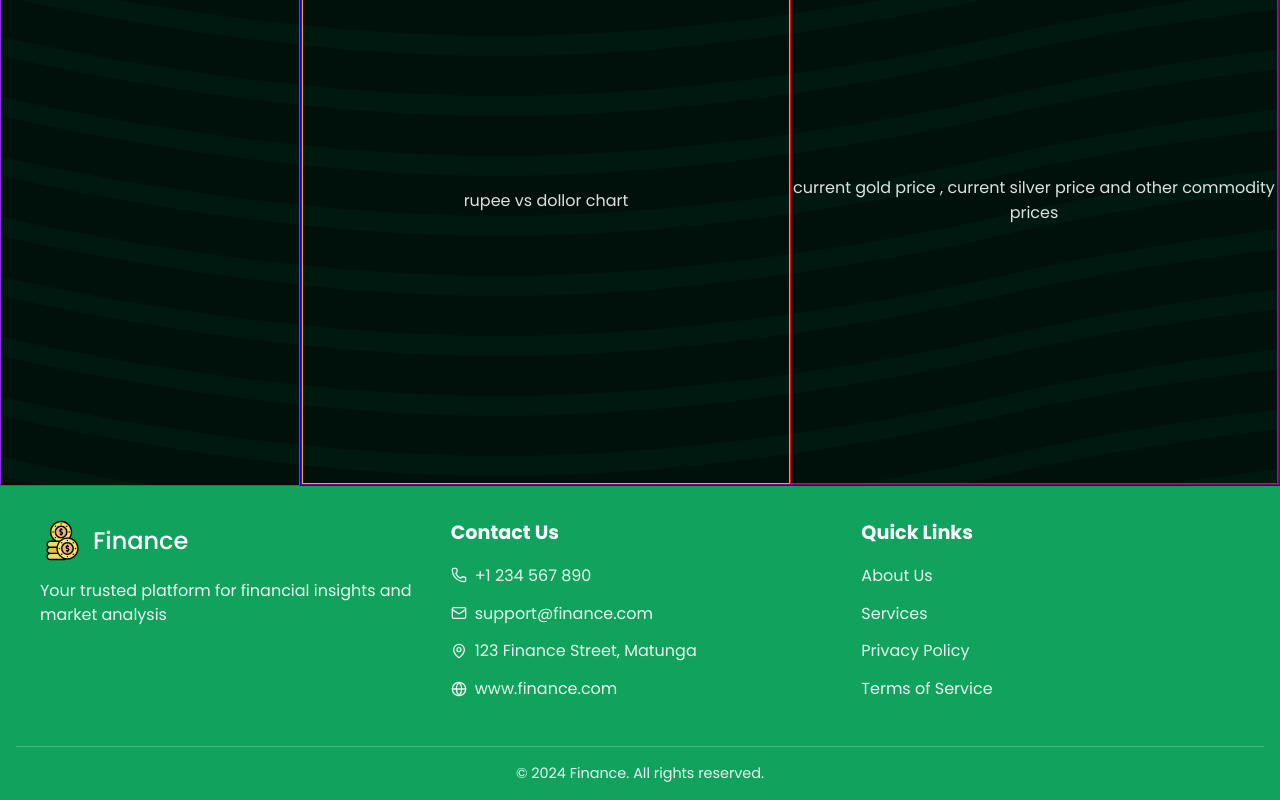
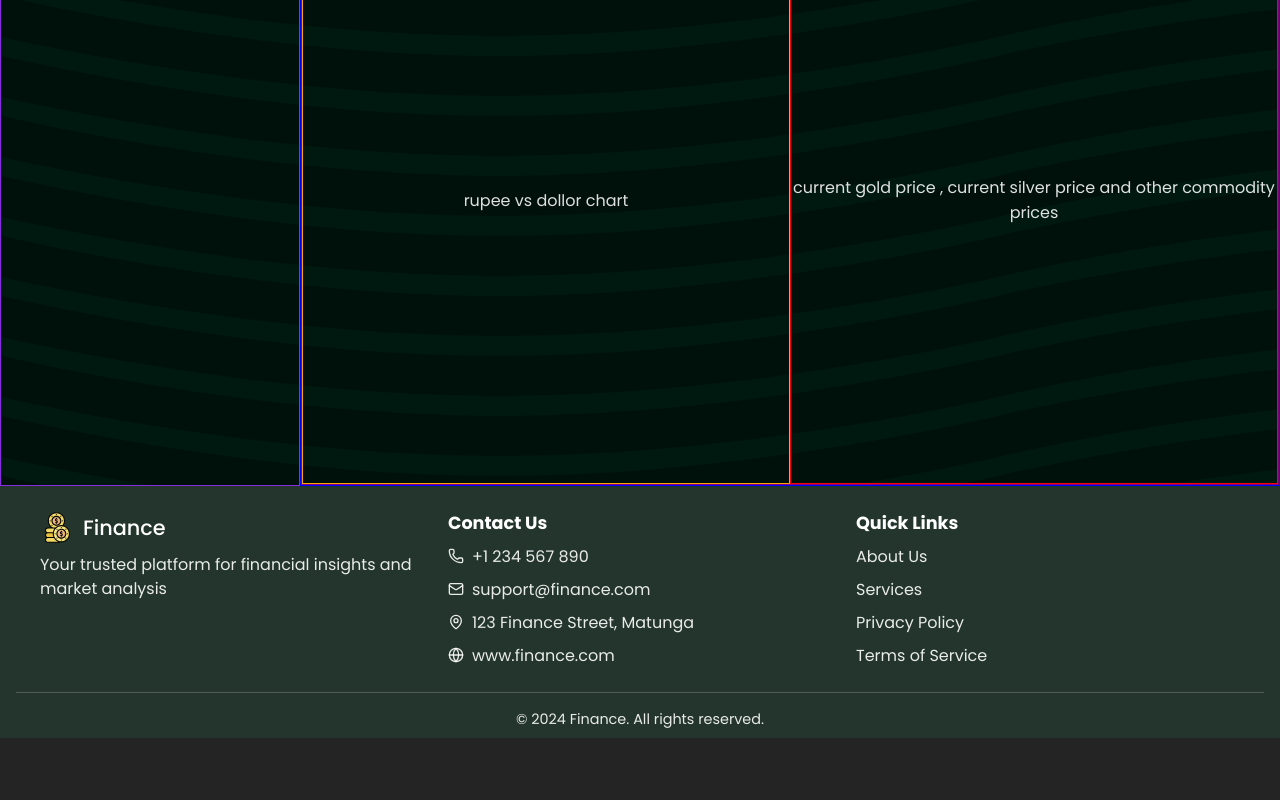
Before and after one commit to rushichavan21/Finance, a React (Vite) app in the folder Client/: page / in a window 1280 px wide. Shown: the part 433-1233 px from the top of the page. After the commit the page ends 1171 px from the top, so only its background shows below. Built offline with nearby package versions, Linux system fonts and the light colour scheme.

Commit message:
footer ui update

```diff
--- a/Client/src/components/footer/footer.css
+++ b/Client/src/components/footer/footer.css
@@ -1,6 +1,6 @@
 .footer-container {
-  background-color: rgba(14, 183, 104, 0.857);
-  padding: 2rem 1rem 1rem 1rem;
+  background-color: #208d5729;
+  padding: 1.5rem 1rem 0.5rem 1rem;
   width: 100%;
   box-sizing: border-box;
 }
@@ -9,7 +9,7 @@
   display: flex;
   justify-content: space-around;
   flex-wrap: wrap;
-  gap: 2rem;
+  gap: 1.5rem;
   max-width: 1200px;
   margin: 0 auto;
 }
@@ -24,21 +24,21 @@
   display: flex;
   align-items: center;
   gap: 0.5rem;
-  margin-bottom: 1rem;
+  margin-bottom: 0.5rem;
 }
 
 .footer-logo {
-  width: 45px;
+  width: 35px;
 }
 
 .footer-title {
-  font-size: 1.5rem;
+  font-size: 1.3rem;
   font-weight: 500;
 }
 
 .footer-section h3 {
-  margin-bottom: 1rem;
-  font-size: 1.2rem;
+  margin-bottom: 0.5rem;
+  font-size: 1.1rem;
   color: white;
 }
 
@@ -51,7 +51,7 @@
   display: flex;
   align-items: center;
   gap: 0.5rem;
-  margin-bottom: 0.8rem;
+  margin-bottom: 0.5rem;
   color: rgba(255, 255, 255, 0.9);
 }
 
@@ -59,7 +59,7 @@
   display: block;
   color: rgba(255, 255, 255, 0.9);
   text-decoration: none;
-  margin-bottom: 0.8rem;
+  margin-bottom: 0.5rem;
   transition: color 0.3s;
 }
 
@@ -69,7 +69,7 @@
 }
 
 .footer-bottom {
-  margin-top: 2rem;
+  margin-top: 1rem;
   padding-top: 1rem;
   text-align: center;
   border-top: 1px solid rgba(255, 255, 255, 0.2);
```
